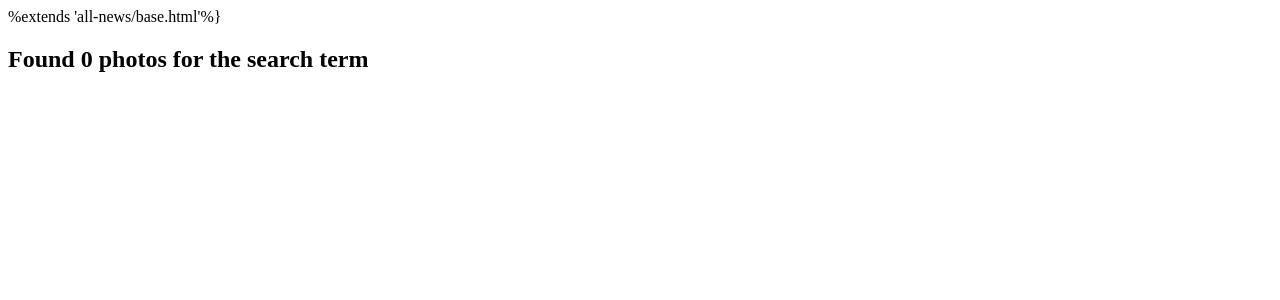
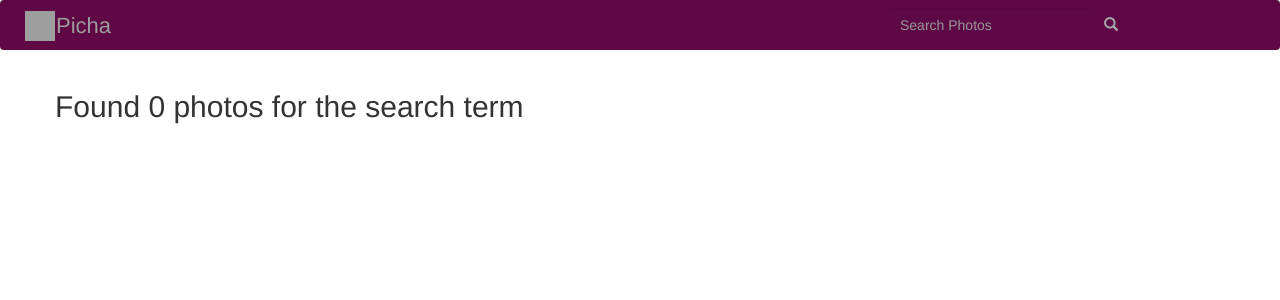
Before and after one commit to alishakavene/photoGallery, a Django app: template pictures/templates/photogallery/search.html in a window 1280 px wide. Shown: the top 300 px of the page. Run offline with Django 3.2, Linux system fonts and the light colour scheme; the template is opened without the code that fills it, so the values that code supplies are empty; some libraries are stand-ins or nearby versions; grey boxes are pictures that could not be loaded.

Commit message:
style uI

```diff
--- a/pictures/models.py
+++ b/pictures/models.py
@@ -84,3 +84,8 @@
             full_path.append(k.name)
             k = k.parent
         return ' -> '.join(full_path[::-1])
+
+class ModelAdmin(models.Model):
+    ...
+    class Clipboard:
+        js = ('clipboard.js',)
--- a/pictures/static/css/basephotos.css
+++ b/pictures/static/css/basephotos.css
@@ -47,4 +47,12 @@
     color: #5e0846;
 }
 
-h2 {}
+button {
+    background-color: #5e0846;
+    border: none;
+    color: white;
+}
+
+.copy {
+    margin-bottom: 10px;
+}
--- a/pictures/templates/photogallery/base.html
+++ b/pictures/templates/photogallery/base.html
@@ -5,9 +5,11 @@
 <head>
     <meta charset="utf-8"> {% if title %}
     <title>Picha - {{title}}</title>
+    <script src="{% static 'clipboard.js' %}"></script>
     {% else %}
     <title> Picha </title>
     {% endif %} {% block styles %} {% bootstrap_css %}
+    <link rel="icon" href=" https://www.freelogodesign.org/file/app/client/thumb/4a9a0cc4-0357-4d82-aa4b-e65540703925_200x200.png?1596383019642 " type="img/png">
     <link rel="stylesheet" href="{% static 'css/basephotos.css' %}"> {% endblock %}
 
 </head>
--- a/pictures/templates/photogallery/search.html
+++ b/pictures/templates/photogallery/search.html
@@ -1,4 +1,4 @@
-%extends 'all-news/base.html'%} {% block content %}
+{% extends 'photogallery/base.html'%} {% block content %}
 <div class="container">
 
     <div class="row">
```
Also changed, not shown: pictures/templates/clipboard.js (added, +20 -0 lines), pictures/templates/photogallery/today-photos.html (+12 -15 lines), media/images/HJrXBu3y2Ye_pJLk2Aa.jpg (added), media/images/HJrXBu3y2Ye_qbx28cm.jpg (added), media/images/beach_yDmzeY3.jpg (added), media/images/laptop-code.jpeg (added), media/images/makeup_ApIkccX.jpg (added), media/images/pitstop.jpg (added), media/images/preview_Hacker_code_whiteblack_07_Videvo.jpg (added), media/images/wallpaper.jpg (added).
